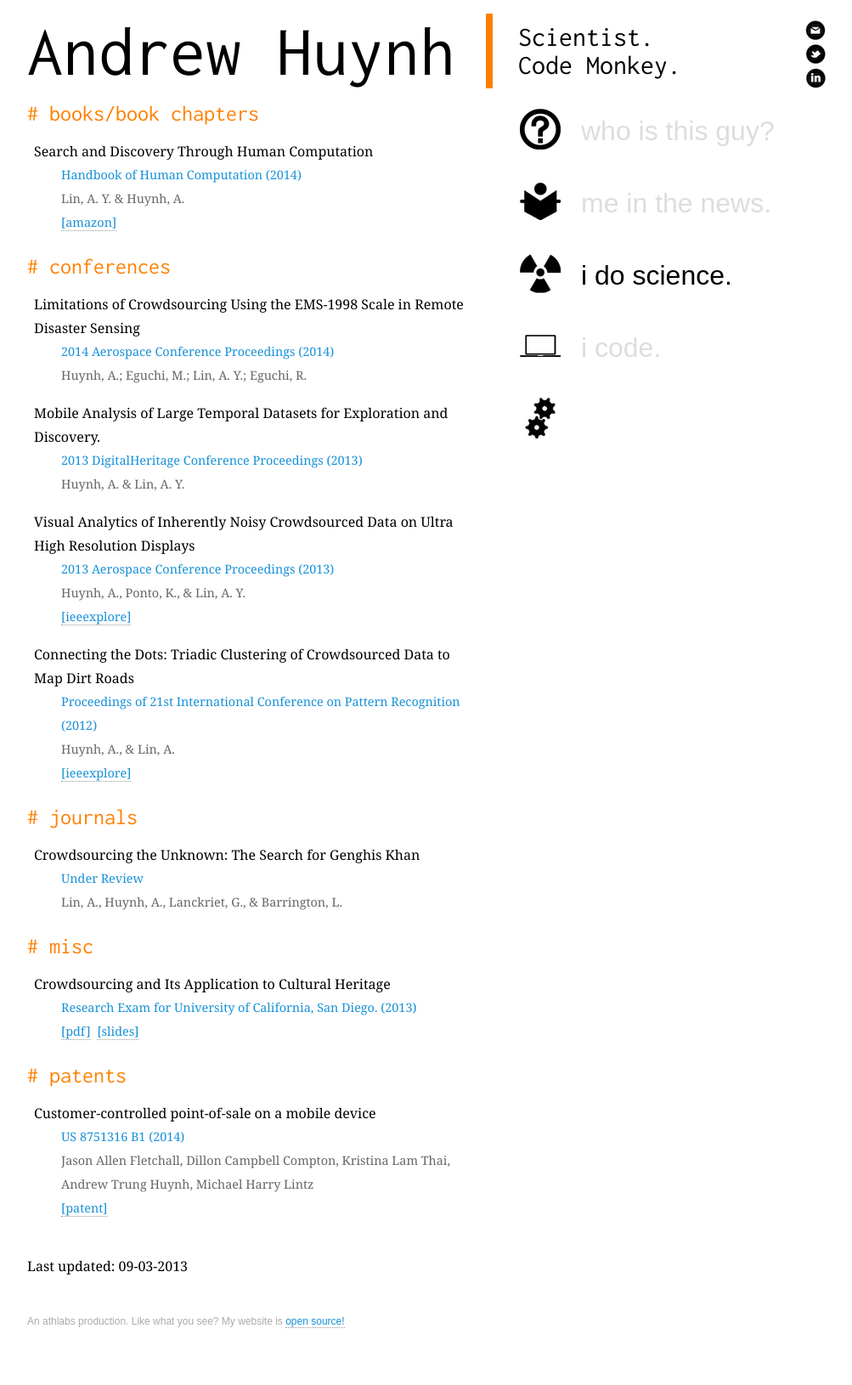
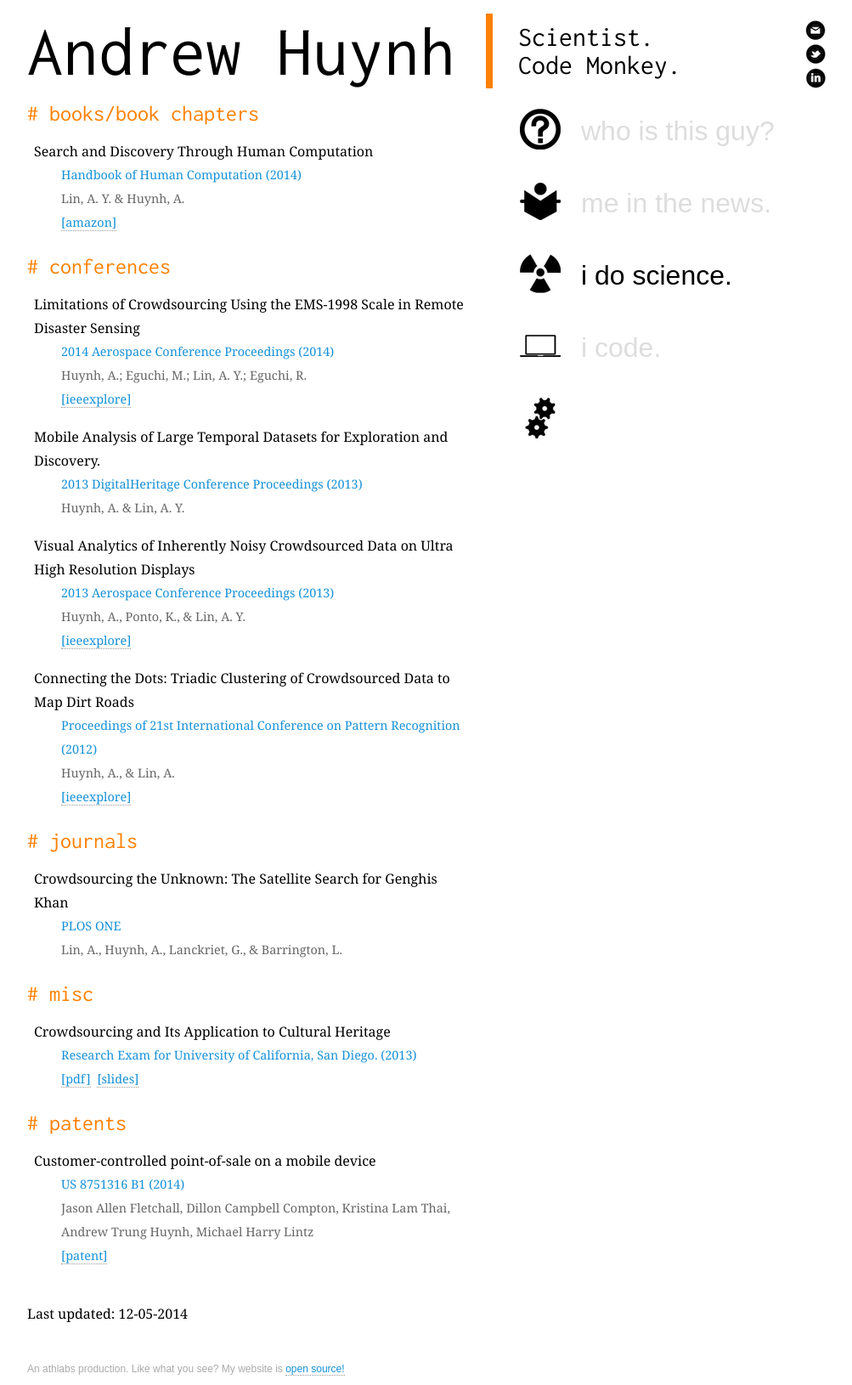
Before and after one commit to a5huynh/athlabs.com, a Jekyll site: the page built from research/index.md, in a window 1280 px wide. Shown: the whole page at 85% size, without its empty margins (138-1141 px from the left). Built offline with Jekyll 4.4.1, drawn with Linux system fonts in a browser that asks for light colours; nearby versions of some CDN libraries; some web fonts are replaced; before the commit the page ends 1574 px from its top, so only the background shows below that.

Commit message:
Added links to some missing citations

```diff
--- a/research/index.md
+++ b/research/index.md
@@ -1,6 +1,6 @@
 ---
 title: i do science
-last_updated: 09-03-2013
+last_updated: 12-05-2014
 
 citations:
   -
@@ -22,6 +22,10 @@ citations:
         publication: 2014 Aerospace Conference Proceedings
         year: 2014
         authors: Huynh, A.; Eguchi, M.; Lin, A. Y.; Eguchi, R.
+        link:
+          title: ieeexplore
+          href: //ieeexplore.ieee.org/xpls/abs_all.jsp?arnumber=6836457
+
       -
         title: Mobile Analysis of Large Temporal Datasets for Exploration and Discovery.
         publication: 2013 DigitalHeritage Conference Proceedings
@@ -47,8 +51,8 @@ citations:
     title: journals
     items:
       -
-        title: "Crowdsourcing the Unknown: The Search for Genghis Khan"
-        publication: Under Review
+        title: "Crowdsourcing the Unknown: The Satellite Search for Genghis Khan"
+        publication: PLOS ONE
         authors: Lin, A., Huynh, A., Lanckriet, G., &amp; Barrington, L.
   -
     title: misc
```
